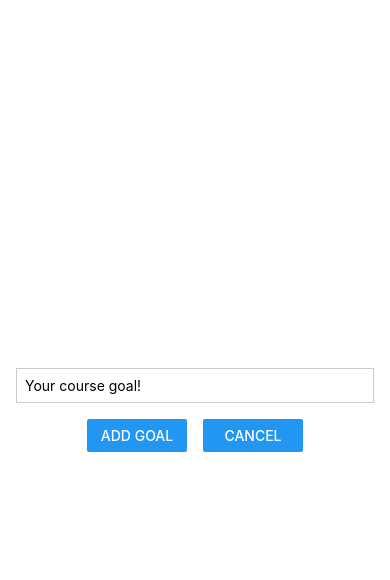
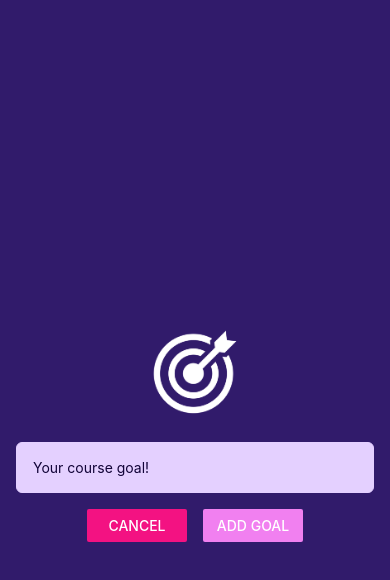
Before and after one commit to hamdan/ReactNative, a React Native app: screen / in a window 390 px wide. Both pictures are taken after a click on the button "ADD MODAL". Shown: the top 580 px of the page. Built offline with nearby package versions, Linux system fonts and the light colour scheme.

Commit message:
styling and finalizing

```diff
--- a/App.js
+++ b/App.js
@@ -2,6 +2,7 @@
 import { StyleSheet, View, FlatList, Button } from "react-native";
 import GoalItem from "./components/GoalItem";
 import GoalInput from "./components/GoalInput";
+import { StatusBar } from "expo-status-bar";
 
 export default function App() {
   const [courseGoals, setCourseGoals] = useState([]);
@@ -30,8 +31,14 @@
   }
 
   return (
+    <>
+      <StatusBar style="light" />
       <View style={styles.appContainer}>
-      <Button title="Add Modal" color="#5e0acc" onPress={startAddGoalHandler} />
+        <Button
+          title="Add Modal"
+          color="#5e0acc"
+          onPress={startAddGoalHandler}
+        />
         {modalIsVisible && (
           <GoalInput
             visiable={modalIsVisible}
@@ -57,6 +64,7 @@
           />
         </View>
       </View>
+    </>
   );
 }
 
@@ -65,6 +73,7 @@
     flex: 1,
     paddingTop: 50,
     paddingHorizontal: 16,
+    backgroundColor: "#311b6b",
   },
   goalsContainer: {
     flex: 5,
--- a/components/GoalInput.js
+++ b/components/GoalInput.js
@@ -1,5 +1,12 @@
 import { useState } from "react";
-import { View, TextInput, Button, StyleSheet, Modal } from "react-native";
+import {
+  View,
+  TextInput,
+  Button,
+  StyleSheet,
+  Modal,
+  Image,
+} from "react-native";
 
 function GoalInput(props) {
   const [enteredGoalText, setEnteredGoalText] = useState("");
@@ -15,6 +22,10 @@
   return (
     <Modal visiable={props.visiable} animationType="sliding">
       <View style={styles.inputContainer}>
+        <Image
+          style={styles.image}
+          source={require("../assets/images/goal.png")}
+        />
         <TextInput
           style={styles.textInput}
           placeholder="Your course goal!"
@@ -24,11 +35,10 @@
 
         <View style={styles.buttonContainner}>
           <View style={styles.button}>
-            <Button title="Add Goal" onPress={addGoalHandler} />
+            <Button title="Cancel" onPress={props.onCanel} color="#f31282" />
           </View>
-
           <View style={styles.button}>
-            <Button title="Cancel" onPress={props.onCanel} />
+            <Button title="Add Goal" onPress={addGoalHandler} color="#f180f0" />
           </View>
         </View>
       </View>
@@ -43,16 +53,17 @@
     flex: 1,
     justifyContent: "center",
     alignItems: "center",
-    marginBottom: 24,
     padding: 16,
-    borderBottomWidth: 1,
-    borderBottomColor: "#cccccc",
+    backgroundColor: "#311b6b",
   },
   textInput: {
     borderWidth: 1,
-    borderColor: "#cccccc",
+    borderColor: "#e4d0ff",
+    backgroundColor: "#e4d0ff",
+    color: "#120438",
+    borderRadius: 6,
     width: "100%",
-    padding: 8,
+    padding: 16,
   },
   buttonContainner: {
     flexDirection: "row",
@@ -62,4 +73,9 @@
     width: 100,
     marginHorizontal: 8,
   },
+  image: {
+    width: 100,
+    height: 100,
+    margin: 20,
+  },
 });
```
Also changed, not shown: assets/images/goal.png (added). Lines whose indentation alone changed are shown as unchanged.
